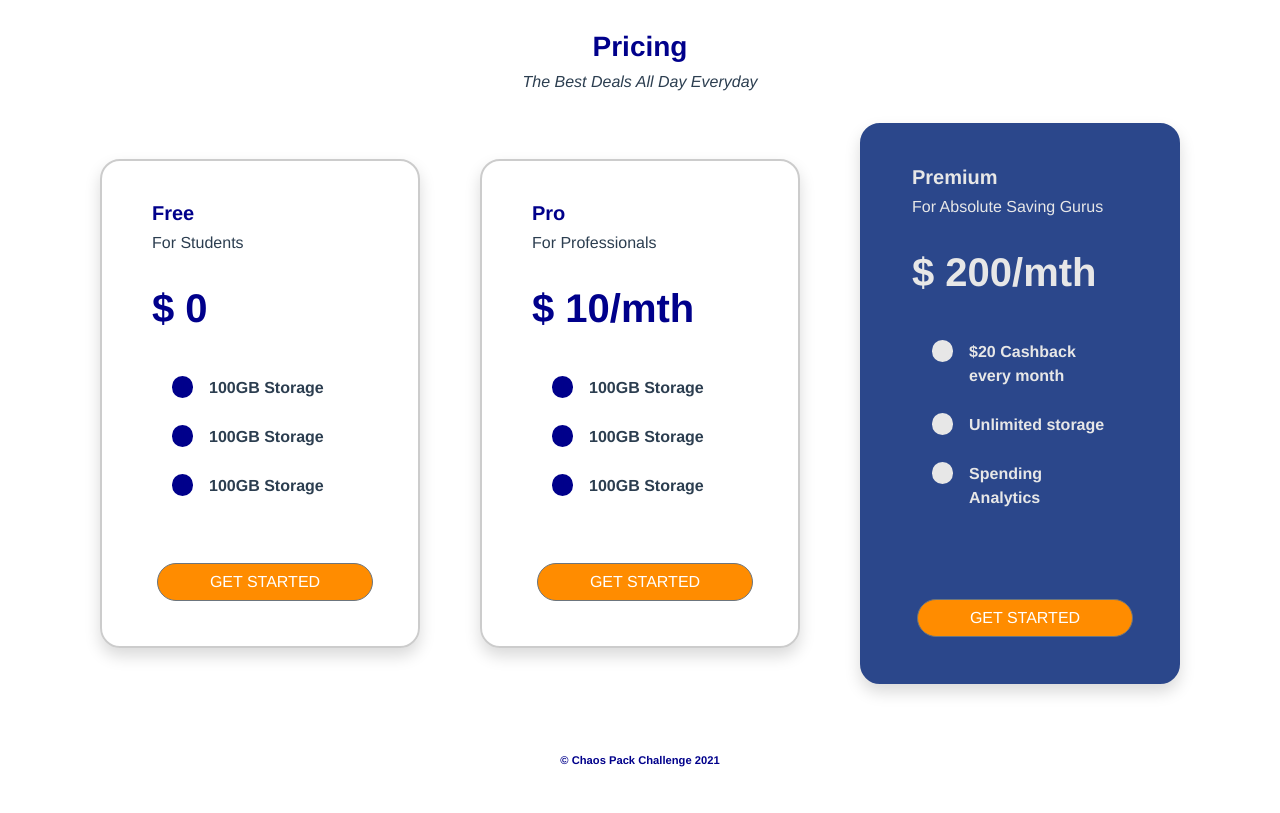
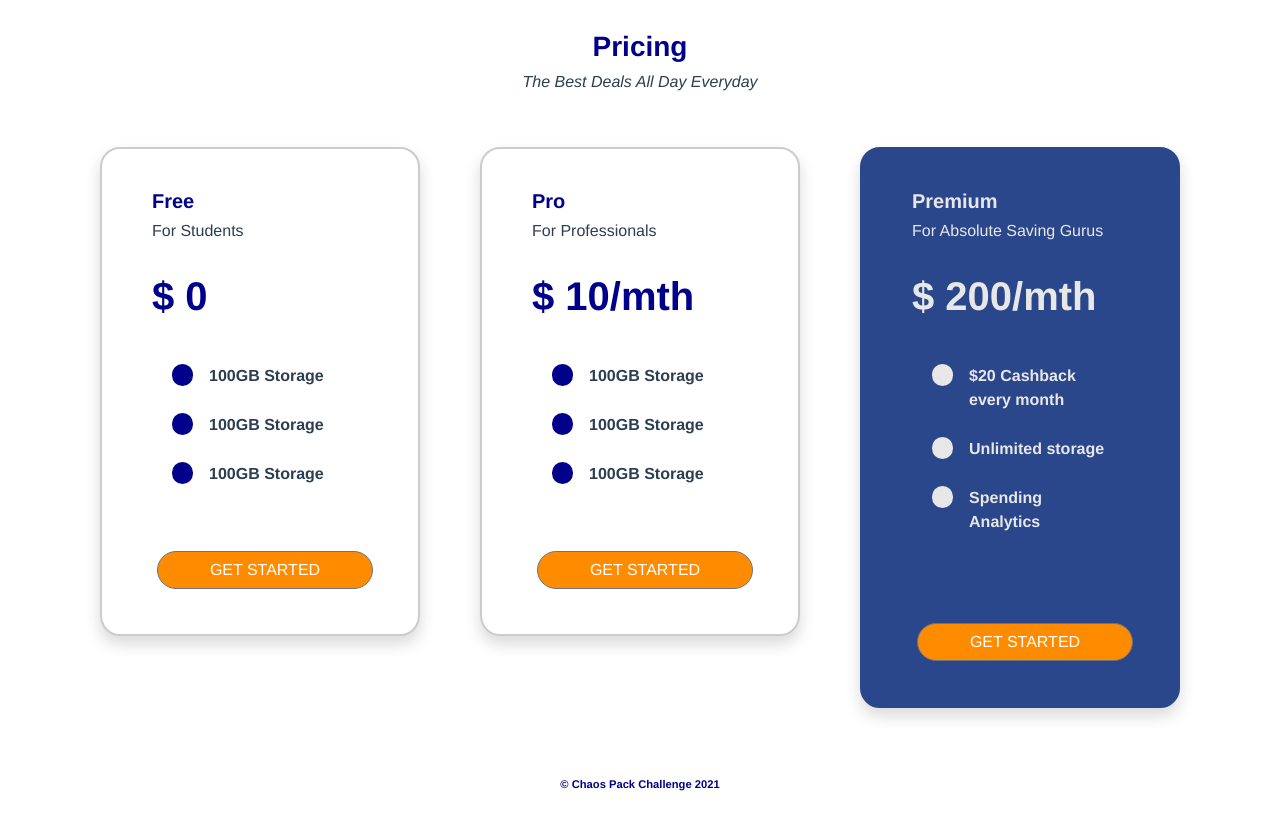
Before and after one commit to avinashrvan/chaos_pack, a Vue app: page / in a window 1280 px wide. Shown: the part 900-1713 px from the top of the page. Before the commit the page ends 1689 px from the top, so only its background shows below. Built offline with nearby package versions, Linux system fonts and the light colour scheme.

Commit message:
added minor animations to the cards to make them feel a lor more fluid for the user

```diff
--- a/src/components/Footer.vue
+++ b/src/components/Footer.vue
@@ -34,6 +34,7 @@ export default {
         margin-top: 20px;
         font-size: 70%;
         -webkit-text-fill-color: darkblue;
+        transition: 0.3s;
     }
 
     img{
@@ -41,6 +42,12 @@ export default {
         max-width: 60px;
         max-height: 60px;
 
+    }
+
+
+    footer:hover{
+        box-shadow: 8px 8px 8px black;
+        transform: scale(1.2);
     }
 
     .header{
--- a/src/components/PriceCard.vue
+++ b/src/components/PriceCard.vue
@@ -125,6 +125,7 @@ export default {
 }
 
 .poster{
+    background-color: white;
     align-content: left;
     text-align: left;
     padding-top: 40px;
@@ -134,6 +135,12 @@ export default {
     justify-content: center;
     border: 2px solid rgb(204, 204, 204);
     border-radius: 20px;
+    transition: 0.5s;
+}
+
+.poster:hover{
+    box-shadow: 8px 8px 8px black;
+    transform: scale(1.2);
 }
 
 .blueBadge{
--- a/src/components/Pricing.vue
+++ b/src/components/Pricing.vue
@@ -5,9 +5,10 @@
         <h3 style="color:#00008B; font-family: Helvetica"><strong>Pricing</strong></h3>
         <h6><em>The Best Deals All Day Everyday</em></h6>
         <div class="hidden">y</div>
+        <div class="hidden">y</div>
 
         <b-container class="b-container">
-            <b-row align-v="center">
+            <b-row align-v="start">
                 <b-col class='col'>
                     <div class="container">
                         <PriceCard
```
